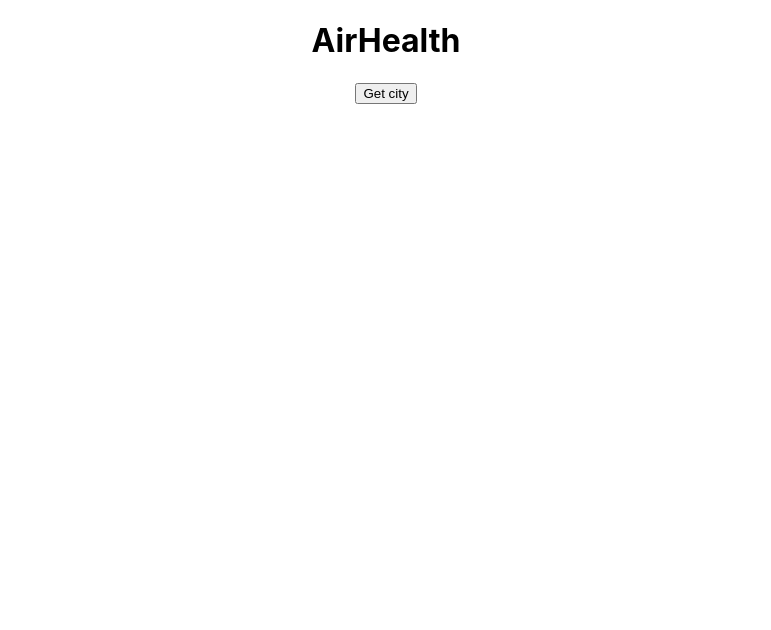
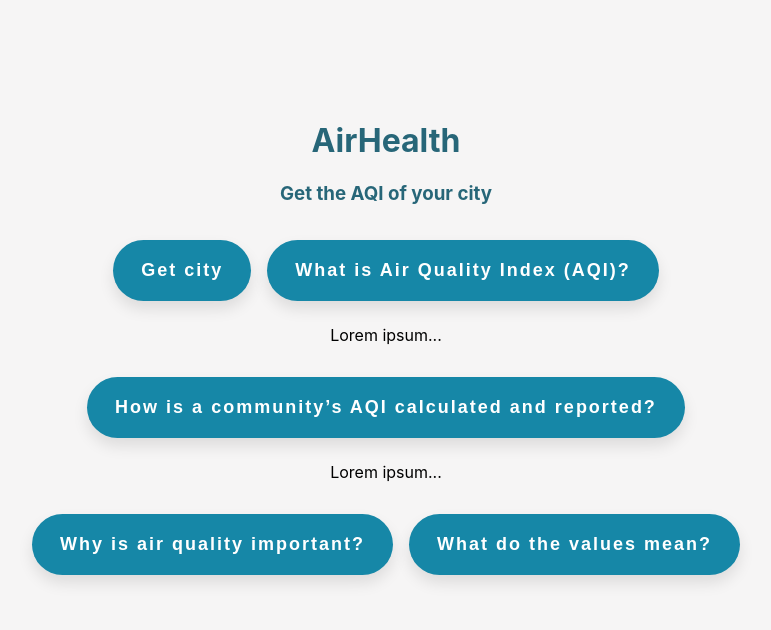
Before and after one commit to MalinChat/airhealth, a React (Create React App) app in the folder airhealth-app/: page / in a window 1280 px wide. Shown: the top 630 px of the page, without its empty margins (254-1025 px from the left). Built offline with nearby package versions, Linux system fonts and the light colour scheme.

Commit message:
Adding toggles and some CSS. Not fully working at this stage

```diff
--- a/airhealth-app/src/App.css
+++ b/airhealth-app/src/App.css
@@ -1,3 +1,31 @@
 .App {
+  padding-top: 100px;
+  padding-bottom: 100px;
   text-align: center;
+  background-color: #f6f5f5;
+
 }
+
+h1 {
+  color: #276678;
+
+}
+h3 {
+  color: #276678;
+}
+
+
+button {
+  background-color: #1687a7;
+  border-color: #1687a7;
+  border-radius: 32px;
+  margin: 16px 8px 8px 8px;
+  font-size: 18px;
+  padding: 20px 28px 20px 28px;
+  border-width: 0;
+  font-weight: 600;
+  color: white;
+  letter-spacing: 2px;
+  cursor: pointer;
+  box-shadow: 0px 8px 15px rgba(0, 0, 0, 0.1);
+}
--- a/airhealth-app/src/App.js
+++ b/airhealth-app/src/App.js
@@ -33,7 +33,7 @@ async function getCity() {
   return (
     <div className="App">
       <h1>AirHealth</h1>
-
+      <h3>Get the AQI of your city</h3>
       <ul>
         {
           city.map(c=> <li>{c.city}</li>)
@@ -42,6 +42,21 @@ async function getCity() {
       </ul>
 
       <button onClick={getCity} type="button">Get city</button>
+      <button type="button" class="collapsible">What is Air Quality Index (AQI)?</button>
+      <div class="content">
+        <p>Lorem ipsum...</p>
+        </div>
+      <button type="button" class="collapsible">How is a community’s AQI calculated
+      and reported? </button>
+      <div class="content">
+        <p>Lorem ipsum...</p>
+        </div>
+      <button type="button" class="collapsible">Why is air quality important? </button>
+      <button type="button" class="collapsible">What do the values mean?</button>
+
+
+
+
     </div>
   );
 }
```
Also changed, not shown: airhealth-app/src/components/aqi-info.js (added, +34 -0 lines), airhealth-app/src/components/aqi-info.css (added).
